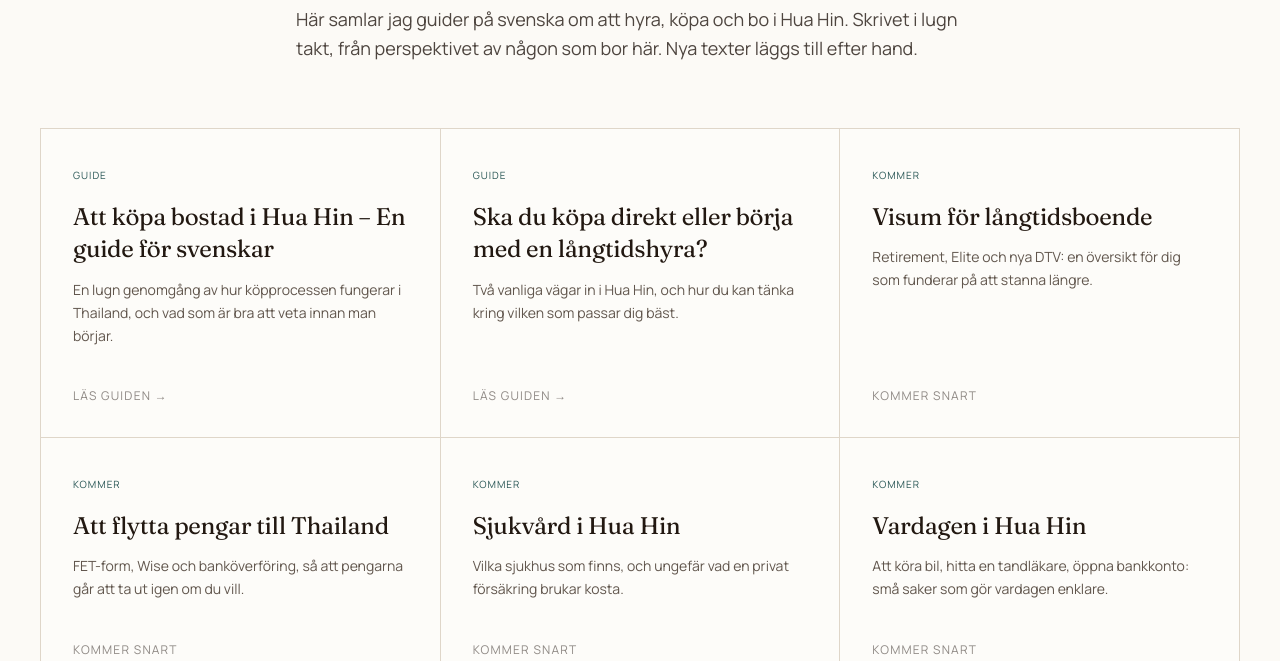
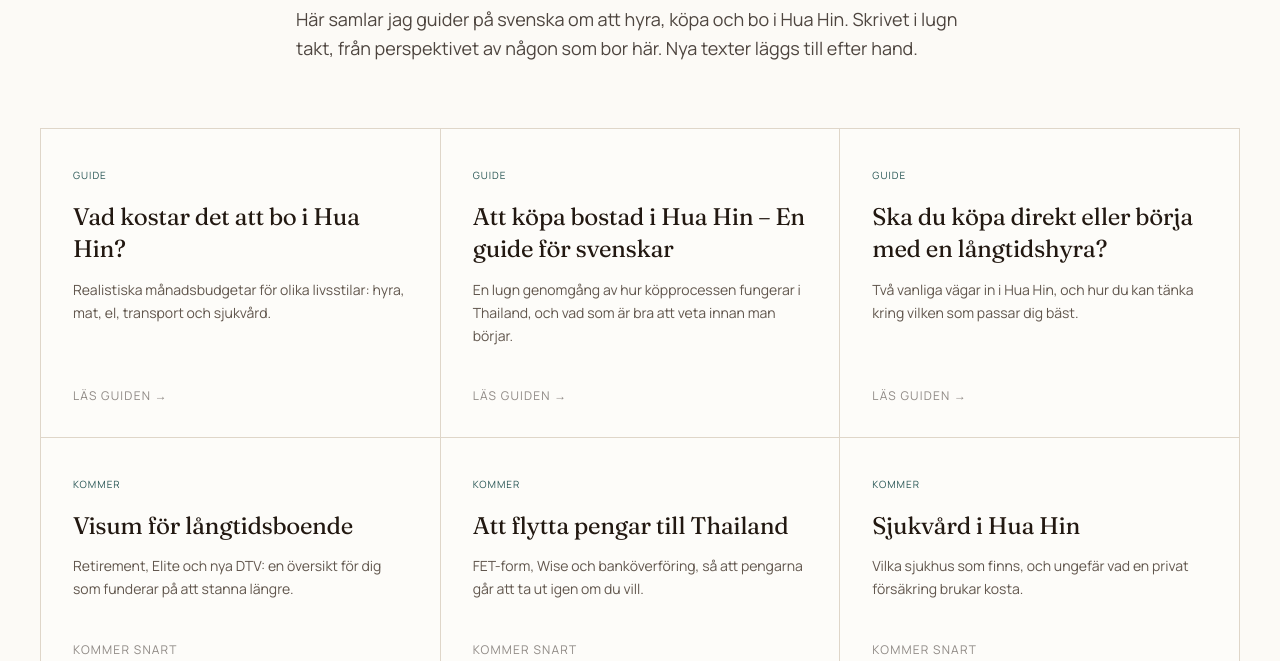
Before and after one commit to perezbuilds89/huahinnest.update, a plain HTML site: page kunskapsbank/index.html in a window 1280 px wide. Shown: the part 439-1100 px from the top of the page. Drawn offline with Linux system fonts and the light colour scheme.

Commit message:
Add guide link for living costs in Hua Hin
Added a new guide link for living costs in Hua Hin.

```diff
--- a/kunskapsbank/index.html
+++ b/kunskapsbank/index.html
@@ -36,6 +36,15 @@
 
   <section class="wrap kb-list">
     <div class="kb-grid">
+
+      <a href="/kunskapsbank/vad-kostar-det-att-bo-i-hua-hin/" class="kb-item">
+        <div>
+          <span class="card__tag">Guide</span>
+          <h2>Vad kostar det att bo i Hua Hin?</h2>
+          <p>Realistiska månadsbudgetar för olika livsstilar: hyra, mat, el, transport och sjukvård.</p>
+        </div>
+        <span class="kb-item__more">Läs guiden →</span>
+      </a>
 
       <a href="/kunskapsbank/kopa-bostad-i-hua-hin/" class="kb-item">
         <div>
```
